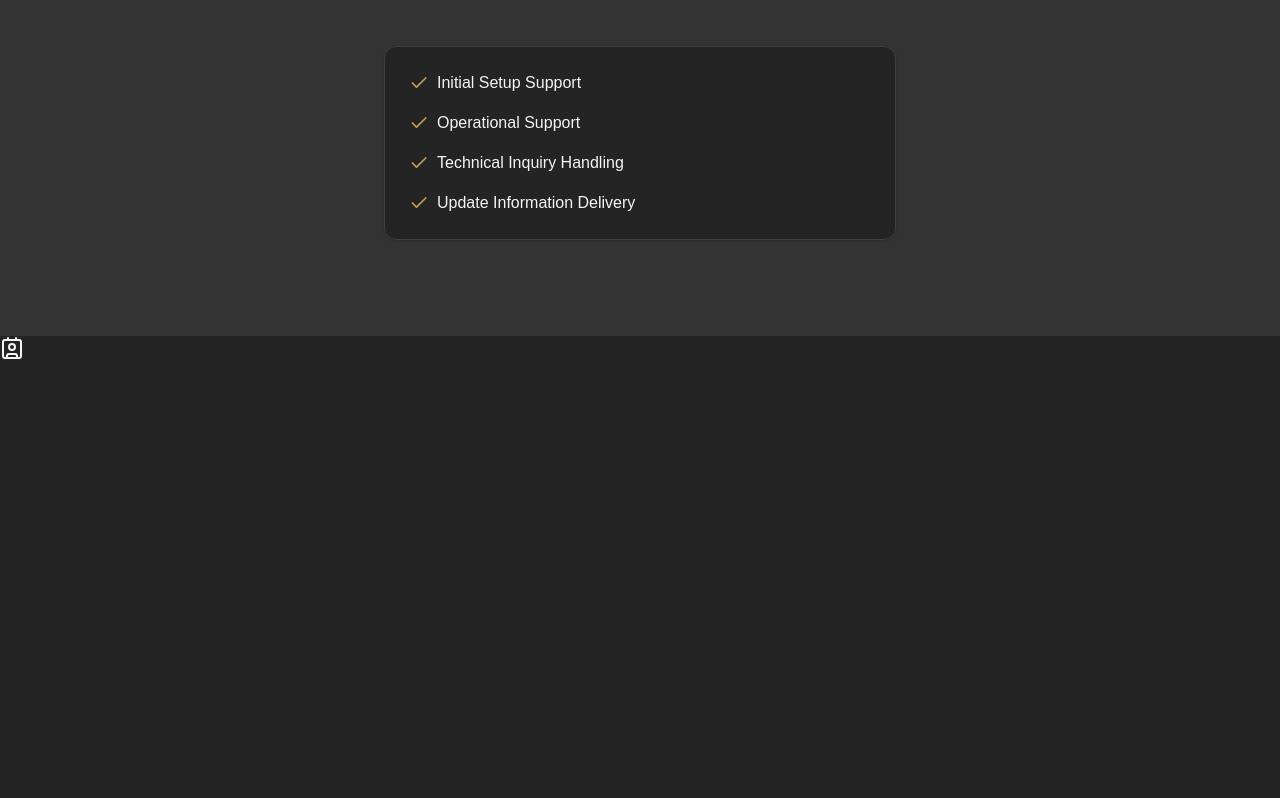
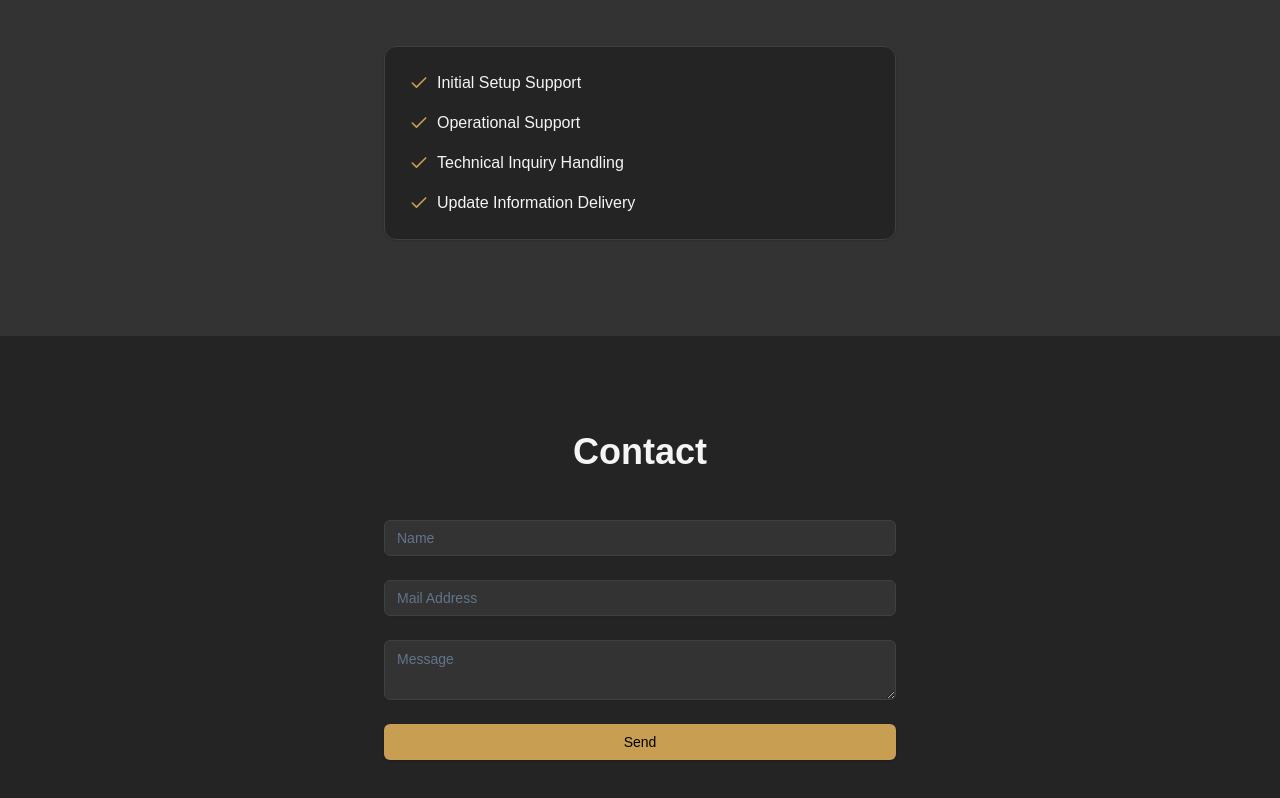
Before and after one commit to yusuken1121/Shin-Sational-PR, a Next.js app: page / in a window 1280 px wide. Shown: the part 2528-3326 px from the top of the page. Before the commit the page ends 2888 px from the top, so only its background shows below. Built offline with nearby package versions, Linux system fonts and the light colour scheme.

Commit message:
Contactページを修正

```diff
--- a/src/app/_components/contact.tsx
+++ b/src/app/_components/contact.tsx
@@ -4,37 +4,37 @@ import { Textarea } from "@/components/ui/textarea";
 
 export function Contact() {
   return (
-    <section className="py-24 bg-zinc-900">
+    <section className="flex items-center justify-center w-full h-full py-24">
       <div className="container px-4 md:px-6">
         <h2 className="text-3xl md:text-4xl font-bold text-center mb-12">
-          お問い合わせ
+          Contact
         </h2>
         <div className="max-w-lg mx-auto">
           <form className="space-y-6">
             <div>
               <Input
-                placeholder="お名前"
-                className="bg-zinc-800 border-zinc-700"
+                placeholder="Name"
+                className="bg-primary border-zinc-700"
               />
             </div>
             <div>
               <Input
                 type="email"
-                placeholder="メールアドレス"
-                className="bg-zinc-800 border-zinc-700"
+                placeholder="Mail Address"
+                className="bg-primary border-zinc-700"
               />
             </div>
             <div>
               <Textarea
-                placeholder="お問い合わせ内容"
-                className="bg-zinc-800 border-zinc-700"
+                placeholder="Message"
+                className="bg-primary border-zinc-700"
               />
             </div>
             <Button
               type="submit"
               className="w-full bg-accent hover:bg-accent text-black"
             >
-              送信する
+              Send
             </Button>
           </form>
         </div>
--- a/src/app/page.tsx
+++ b/src/app/page.tsx
@@ -1,10 +1,9 @@
-import { Contact } from "lucide-react";
-
 import { Hero } from "./_components/hero";
 import { InstallationSteps } from "./_components/installation-steps";
 import { Pricing } from "./_components/pricing";
 import { Support } from "./_components/support";
 import { Summaries } from "./_components/summary";
+import { Contact } from "./_components/contact";
 
 export default function Home() {
   return (
```
